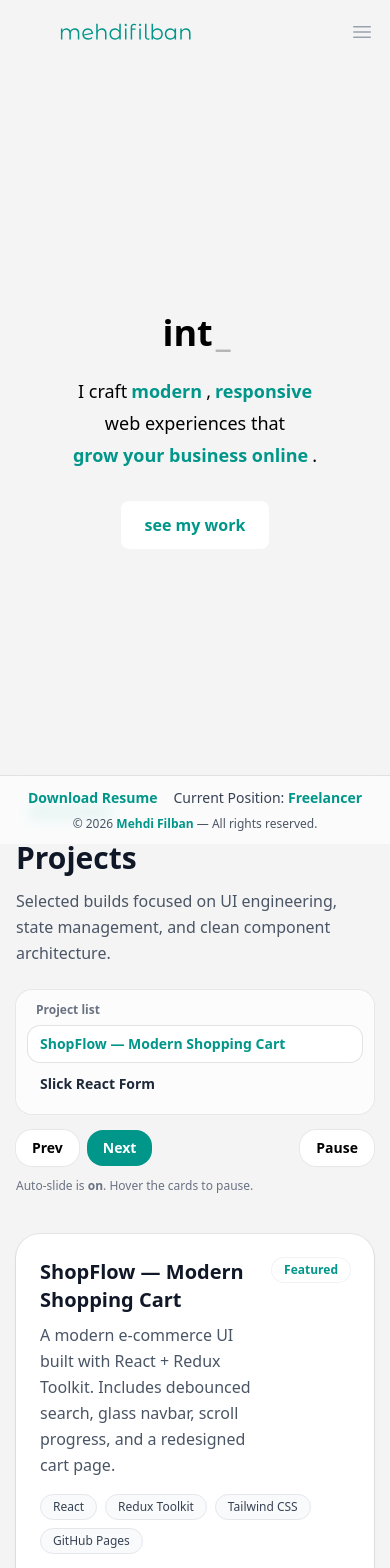
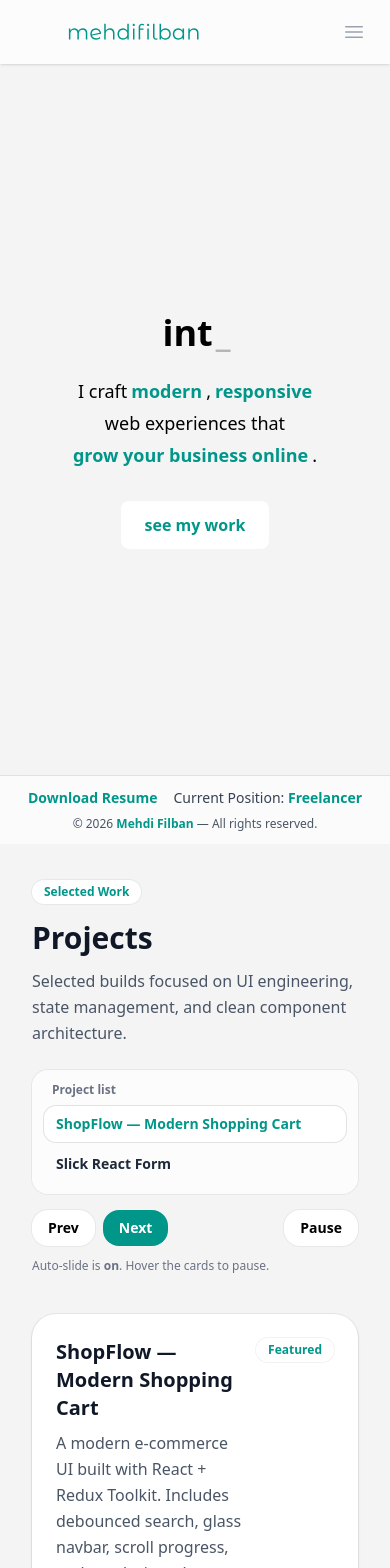
Before and after one commit to mehdi-filban/portfolio, a React (Vite) app: page / in a window 390 px wide. Shown: the top 1568 px of the page. Built offline with nearby package versions, Linux system fonts and the light colour scheme.

Commit message:
Portfolio Updated

```diff
--- a/src/components/Navbar.jsx
+++ b/src/components/Navbar.jsx
@@ -34,10 +34,10 @@ const Navbar = () => {
   return (
     <Disclosure
       as="nav"
-      className="relative after:pointer-events-none after:absolute after:inset-x-0 after:bottom-0 after:h-px after:bg-white/10"
+      className="sticky top-0 z-50 bg-white/70 backdrop-blur-xl shadow-sm"
     >
-      <div className="mx-auto max-w-7xl px-2 sm:px-6 lg:px-8">
-        <div className="relative flex h-16 items-center justify-center sm:justify-between">
+      <div className="mx-auto max-w-7xl px-4 sm:px-6 lg:px-8">
+        <div className="relative flex h-16 items-center justify-between">
           {/* Mobile menu button */}
           <div className="absolute inset-y-0 right-0 flex items-center sm:hidden">
             <DisclosureButton className="group relative inline-flex items-center justify-center rounded-md p-2 text-gray-400 hover:bg-white/5 hover:text-white focus:outline-2 focus:-outline-offset-1 focus:outline-indigo-500">
--- a/src/components/pages/About.jsx
+++ b/src/components/pages/About.jsx
@@ -4,7 +4,7 @@ export default function About() {
   return (
     <section
       id="about"
-      className="mx-auto max-w-7xl px-4 sm:px-6 lg:px-8 py-20"
+      className="min-h-screen overflow-hidden mx-auto max-w-7xl px-4 sm:px-6 lg:px-8 py-20 flex items-center"
     >
       <div className="grid gap-16 lg:grid-cols-12 items-center">
 
@@ -23,7 +23,7 @@ export default function About() {
             />
 
             <img
-              src="/mehdi.jpeg"
+              src="../../mehdi.jpeg"
               alt="Mehdi Filban"
               className="relative w-56 h-56 sm:w-64 sm:h-64 rounded-full object-cover shadow-xl ring-4 ring-white"
             />
--- a/src/components/pages/Projects.jsx
+++ b/src/components/pages/Projects.jsx
@@ -52,7 +52,7 @@ export default function Projects() {
   return (
     <section
       id="projects"
-      className="min-h-[calc(100vh-64px)] flex items-center"
+      className="min-h-screen overflow-hidden mx-auto max-w-7xl px-4 sm:px-6 lg:px-8 py-20 flex items-center"
     >
       <div className="mx-auto w-full max-w-7xl px-4 sm:px-6 lg:px-8">
         <div className="grid gap-10 lg:grid-cols-12 items-center">
```
